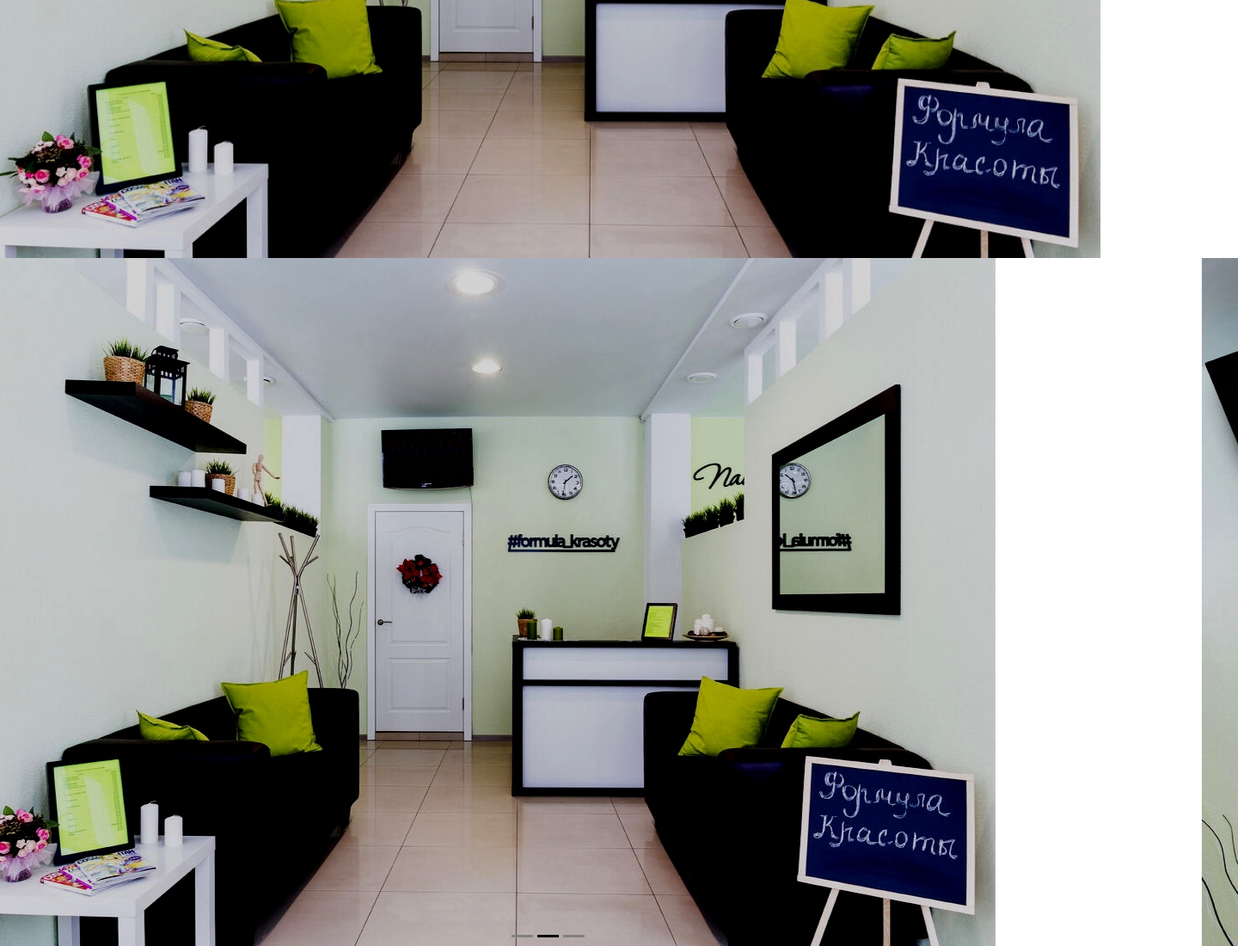
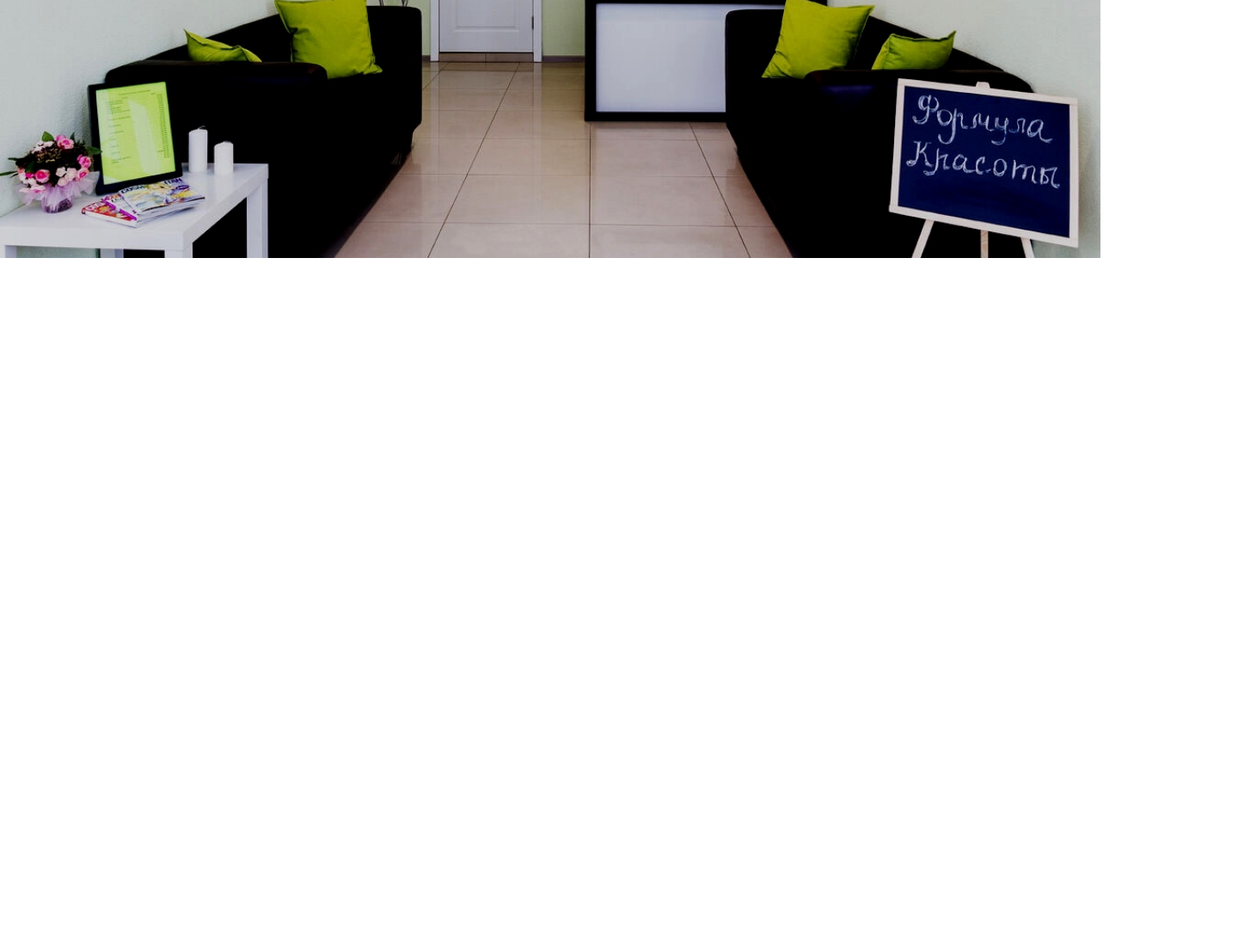
Before and after one commit to MaksimDolgonosov/formula, a website: page src/index.html in a window 1280 px wide. Shown: the part 500-1600 px from the top of the page at 86% size, 1440 px wide, since content can reach past the window. After the commit the page ends 800 px from the top, so only its background shows below. Drawn offline with nearby package versions, Linux system fonts and the light colour scheme; files that its build step writes are made by us from their sources.

Commit message:
1 секция готова

```diff
--- a/src/index.html
+++ b/src/index.html
@@ -128,11 +128,11 @@
     </section>
     <section class="main">
         <div class="container">
-            <div class="courusel__inner">
+            <!-- <div class="courusel__inner">
                 <div><img class="tns-fadeIn" src="img/main-dark.jpg" alt="room"></div>
                 <div class="tns-fadeIn"><img src="img/main2-dark.jpg" alt="room"></div>
                 <div class="tns-fadeIn"><img src="img/main3-dark.jpg" alt="room"></div>
-            </div>
+            </div> -->
         </div>
     </section>
 
```
Also changed, not shown: dist/index.html.
